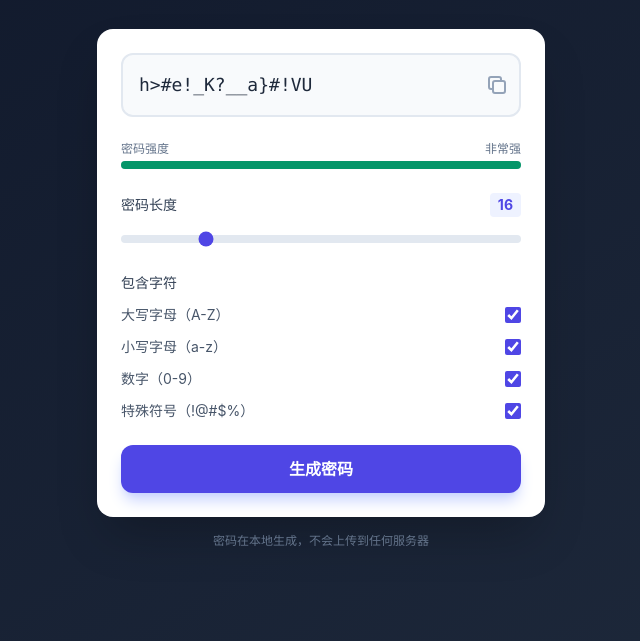
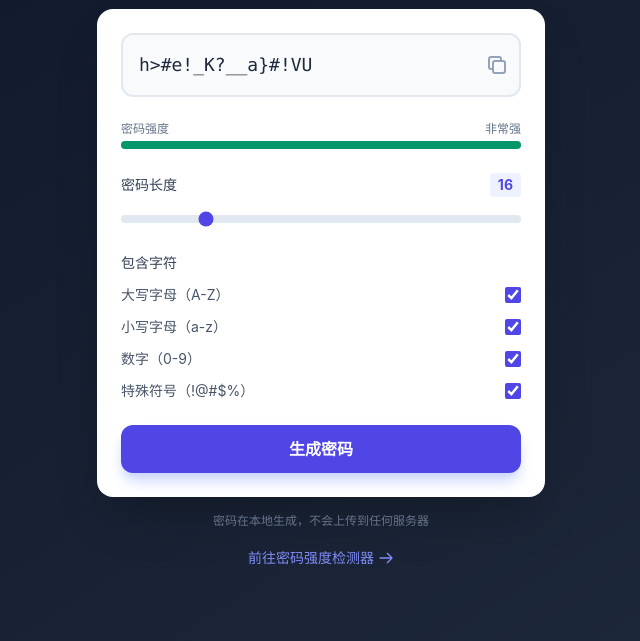
Before and after one commit to D-ChuanTong/d-password-tool, a plain HTML site: page index.html in a window 1280 px wide. Shown: the part 159-800 px from the top of the page, without its empty margins (319-959 px from the left). Drawn offline with nearby package versions, Linux system fonts and the light colour scheme.

Commit message:
Add navigation link to password strength checker

```diff
--- a/index.html
+++ b/index.html
@@ -94,6 +94,15 @@
 
         <!-- 底部提示 -->
         <p class="text-center text-slate-500 text-xs mt-4">密码在本地生成，不会上传到任何服务器</p>
+        <!-- 导航：前往密码强度检测器 -->
+        <div class="text-center mt-4">
+            <a href="strength.html" class="inline-flex items-center text-indigo-400 hover:text-white text-sm transition-colors">
+                前往密码强度检测器
+                <svg xmlns="http://www.w3.org/2000/svg" class="h-4 w-4 ml-1" fill="none" viewBox="0 0 24 24" stroke="currentColor">
+                    <path stroke-linecap="round" stroke-linejoin="round" stroke-width="2" d="M14 5l7 7m0 0l-7 7m7-7H3" />
+                </svg>
+            </a>
+        </div>
     </div>
 
     <!-- 复制成功提示 -->
```
